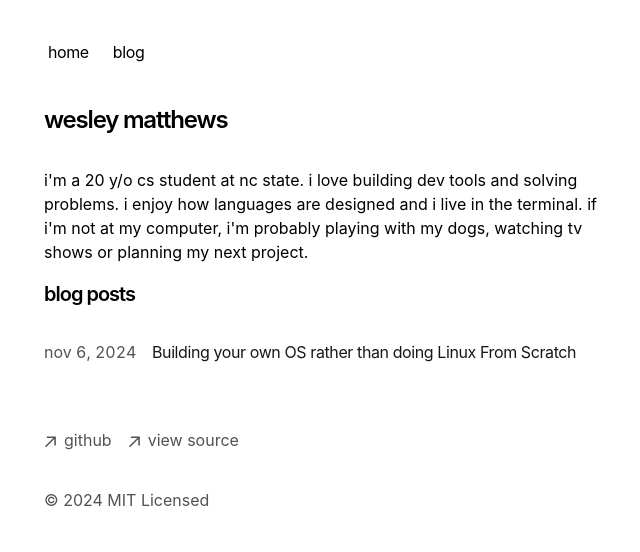
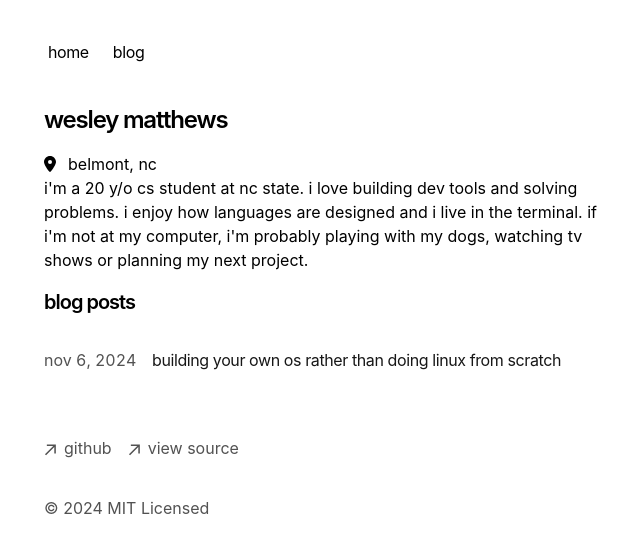
Before and after one commit to 2styx2/styx.dev, a Next.js app: page / in a window 1280 px wide. Shown: the top 552 px of the page, without its empty margins (308-948 px from the left). Built offline with nearby package versions, Linux system fonts and the light colour scheme.

Commit message:
added icons with fortawesome

```diff
--- a/app/blog/[slug]/page.tsx
+++ b/app/blog/[slug]/page.tsx
@@ -25,7 +25,7 @@ export function generateMetadata({ params }) {
   } = post.metadata
   let ogImage = image
     ? image
-    : `${baseUrl}/og?title=${encodeURIComponent(title)}`
+    : `${baseUrl}/og?title=${encodeURIComponent(title).toLowerCase()}`
 
   return {
     title,
--- a/app/components/posts.tsx
+++ b/app/components/posts.tsx
@@ -21,12 +21,13 @@ export function BlogPosts() {
             className="flex flex-col space-y-1 mb-4"
             href={`/blog/${post.slug}`}
           >
+
             <div className="w-full flex flex-col md:flex-row space-x-0 md:space-x-2">
               <p className="text-neutral-600 dark:text-neutral-400 w-[100px] tabular-nums">
                 {formatDate(post.metadata.publishedAt, false)}
               </p>
               <p className="text-neutral-900 dark:text-neutral-100 tracking-tight">
-                {post.metadata.title}
+                {post.metadata.title.toLowerCase()}
               </p>
             </div>
           </Link>
--- a/app/layout.tsx
+++ b/app/layout.tsx
@@ -7,6 +7,9 @@ import { Analytics } from '@vercel/analytics/react'
 import { SpeedInsights } from '@vercel/speed-insights/next'
 import Footer from './components/footer'
 import { baseUrl } from './sitemap'
+import { config } from '@fortawesome/fontawesome-svg-core'
+import '@fortawesome/fontawesome-svg-core/styles.css'
+config.autoAddCss = false
 
 export const metadata: Metadata = {
   metadataBase: new URL(baseUrl),
--- a/app/page.tsx
+++ b/app/page.tsx
@@ -1,11 +1,16 @@
 import { BlogPosts } from 'app/components/posts'
-
+import { FontAwesomeIcon } from '@fortawesome/react-fontawesome'
+import { faLocationDot } from '@fortawesome/free-solid-svg-icons'
 export default function Page() {
   return (
     <section>
-      <h1 className="mb-8 text-2xl font-semibold tracking-tighter">
+      <h1 className="mb-4 text-2xl font-semibold tracking-tighter">
         wesley matthews
       </h1>
+      <div className="flex items-center gap-3" >
+      <FontAwesomeIcon icon={faLocationDot} />
+      <p>belmont, nc</p>
+      </div>
       <p className="mb-4">
         {`i'm a 20 y/o cs student at nc state.
         i love building dev tools and solving problems. i enjoy how languages are designed
--- a/package.json
+++ b/package.json
@@ -6,12 +6,16 @@
     "start": "next start"
   },
   "dependencies": {
+    "@fortawesome/fontawesome-svg-core": "^6.6.0",
+    "@fortawesome/free-solid-svg-icons": "^6.6.0",
+    "@fortawesome/react-fontawesome": "^0.2.2",
     "@tailwindcss/postcss": "4.0.0-alpha.13",
     "@types/node": "20.11.17",
     "@types/react": "18.2.55",
     "@types/react-dom": "18.2.19",
     "@vercel/analytics": "^1.1.3",
     "@vercel/speed-insights": "^1.0.9",
+    "fontawesome": "^5.6.3",
     "geist": "1.2.2",
     "next": "canary",
     "next-mdx-remote": "^4.4.1",
```
Also changed, not shown: app/blog/posts/osdev.mdx (renamed from app/blog/posts/vim.mdx), 1 other file (tests, documents, lock files or other folders).
